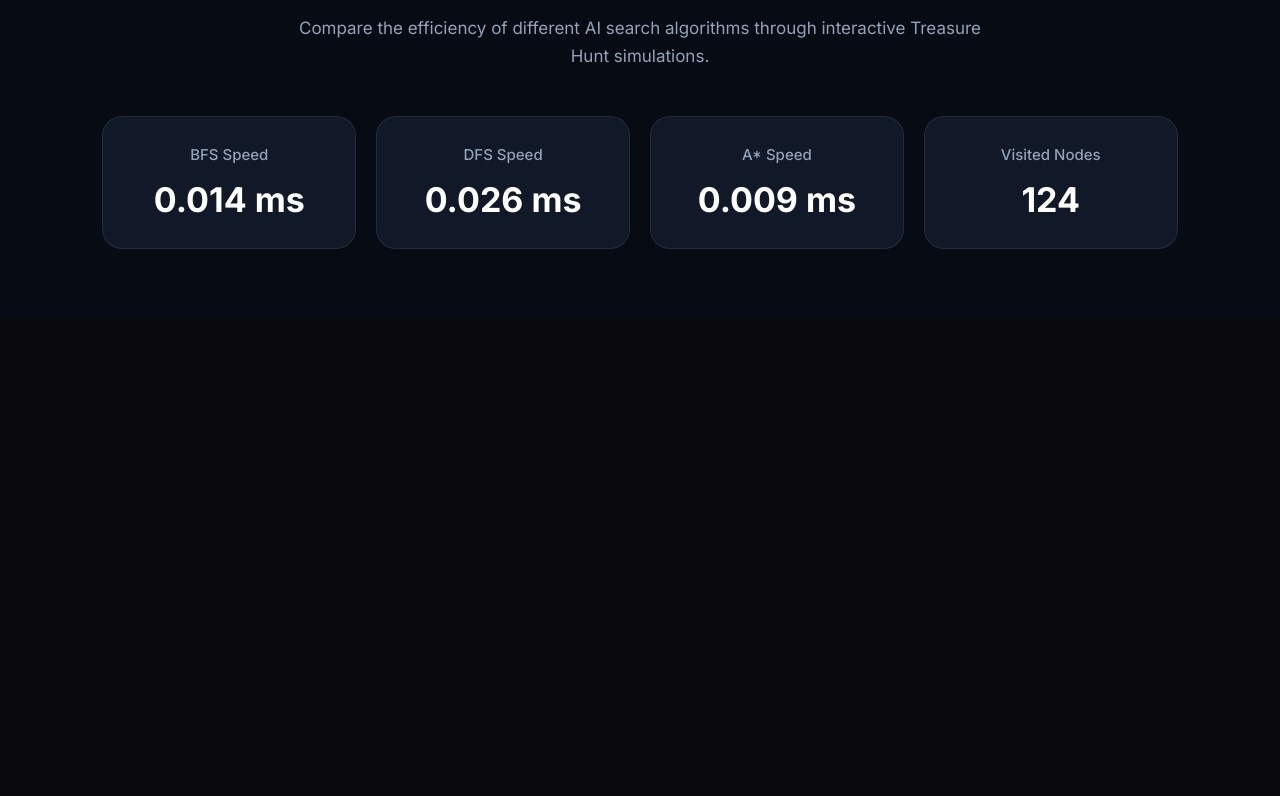
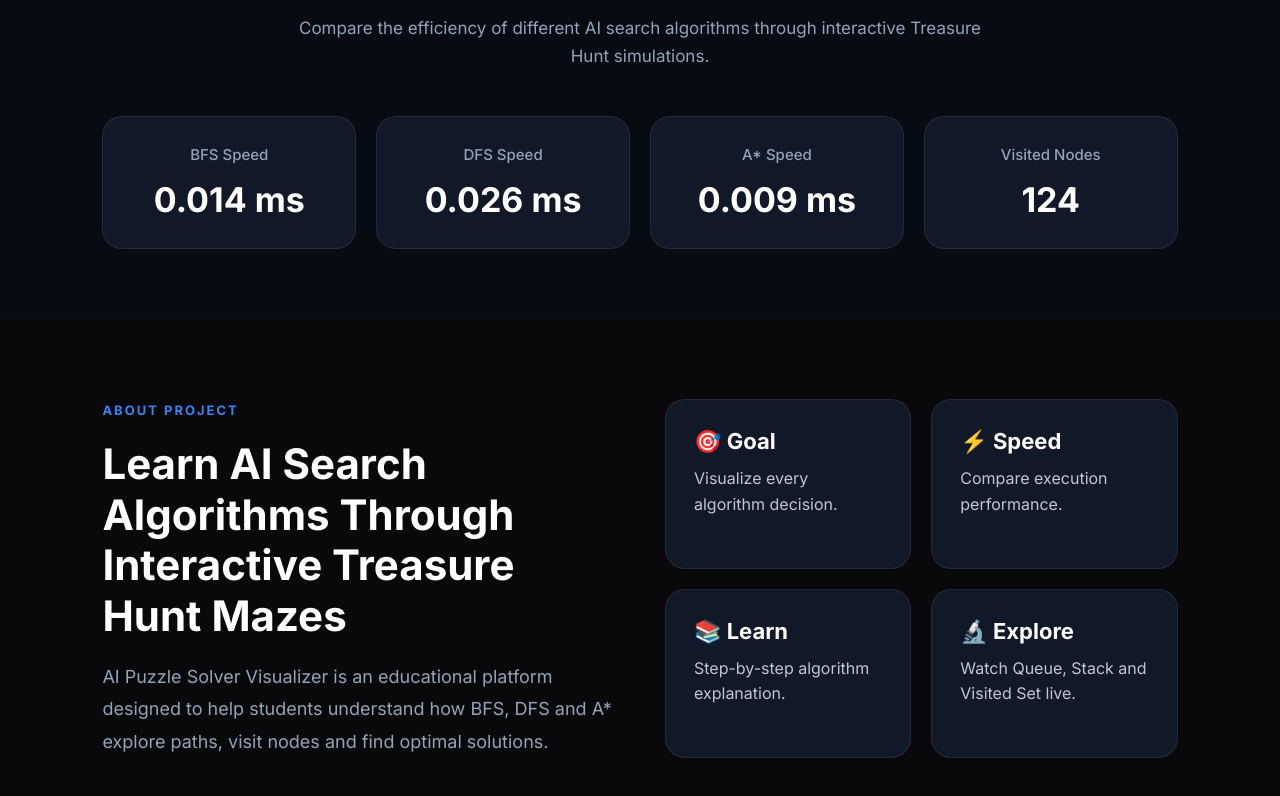
Before and after one commit to jasmithakuppala-hash/AI-Puzzle-Solver-Visualizer, a React (Vite) app: page / in a window 1280 px wide. Shown: the part 1794-2590 px from the top of the page. Before the commit the page ends 2113 px from the top, so only its background shows below. Built offline with nearby package versions, Linux system fonts and the light colour scheme.

Commit message:
feat: create about project section

```diff
--- /dev/null
+++ b/src/components/About/About.css
@@ -0,0 +1,121 @@
+.about{
+
+padding:80px 8%;
+
+background:#09090B;
+
+display:grid;
+
+grid-template-columns:1fr 1fr;
+
+gap:50px;
+
+font-family:Inter,sans-serif;
+
+}
+
+.about-left span{
+
+color:#3B82F6;
+
+font-size:13px;
+
+font-weight:700;
+
+letter-spacing:2px;
+
+}
+
+.about-left h2{
+
+color:white;
+
+font-size:42px;
+
+line-height:1.2;
+
+margin:20px 0;
+
+}
+
+.about-left p{
+
+color:#94A3B8;
+
+font-size:18px;
+
+line-height:1.8;
+
+}
+
+.about-right{
+
+display:grid;
+
+grid-template-columns:1fr 1fr;
+
+gap:20px;
+
+}
+
+.about-card{
+
+background:#111827;
+
+padding:28px;
+
+border-radius:20px;
+
+border:1px solid rgba(255,255,255,.08);
+
+transition:.3s;
+
+}
+
+.about-card:hover{
+
+transform:translateY(-6px);
+
+border-color:#2563EB;
+
+}
+
+.about-card h3{
+
+color:white;
+
+margin-bottom:12px;
+
+font-size:22px;
+
+}
+
+.about-card p{
+
+color:#BFC7D5;
+
+line-height:1.6;
+
+}
+
+@media(max-width:900px){
+
+.about{
+
+grid-template-columns:1fr;
+
+}
+
+.about-right{
+
+grid-template-columns:1fr;
+
+}
+
+.about-left h2{
+
+font-size:34px;
+
+}
+
+}
--- /dev/null
+++ b/src/components/About/About.jsx
@@ -0,0 +1,52 @@
+import "./About.css";
+
+function About() {
+  return (
+    <section className="about">
+
+      <div className="about-left">
+
+        <span>ABOUT PROJECT</span>
+
+        <h2>
+          Learn AI Search Algorithms Through
+          Interactive Treasure Hunt Mazes
+        </h2>
+
+        <p>
+          AI Puzzle Solver Visualizer is an educational platform
+          designed to help students understand how BFS, DFS and A*
+          explore paths, visit nodes and find optimal solutions.
+        </p>
+
+      </div>
+
+      <div className="about-right">
+
+        <div className="about-card">
+          <h3>🎯 Goal</h3>
+          <p>Visualize every algorithm decision.</p>
+        </div>
+
+        <div className="about-card">
+          <h3>⚡ Speed</h3>
+          <p>Compare execution performance.</p>
+        </div>
+
+        <div className="about-card">
+          <h3>📚 Learn</h3>
+          <p>Step-by-step algorithm explanation.</p>
+        </div>
+
+        <div className="about-card">
+          <h3>🔬 Explore</h3>
+          <p>Watch Queue, Stack and Visited Set live.</p>
+        </div>
+
+      </div>
+
+    </section>
+  );
+}
+
+export default About;
--- a/src/pages/Home.jsx
+++ b/src/pages/Home.jsx
@@ -1,6 +1,7 @@
 import Hero from "../components/Hero/Hero";
 import FeatureCards from "../components/FeatureCards/FeatureCards";
 import Statistics from "../components/Statistics/Statistics";
+import About from "../components/About/About";
 
 function Home() {
   return (
@@ -8,6 +9,7 @@ function Home() {
       <Hero />
       <FeatureCards />
       <Statistics />
+      <About />
     </>
   );
 }
```
